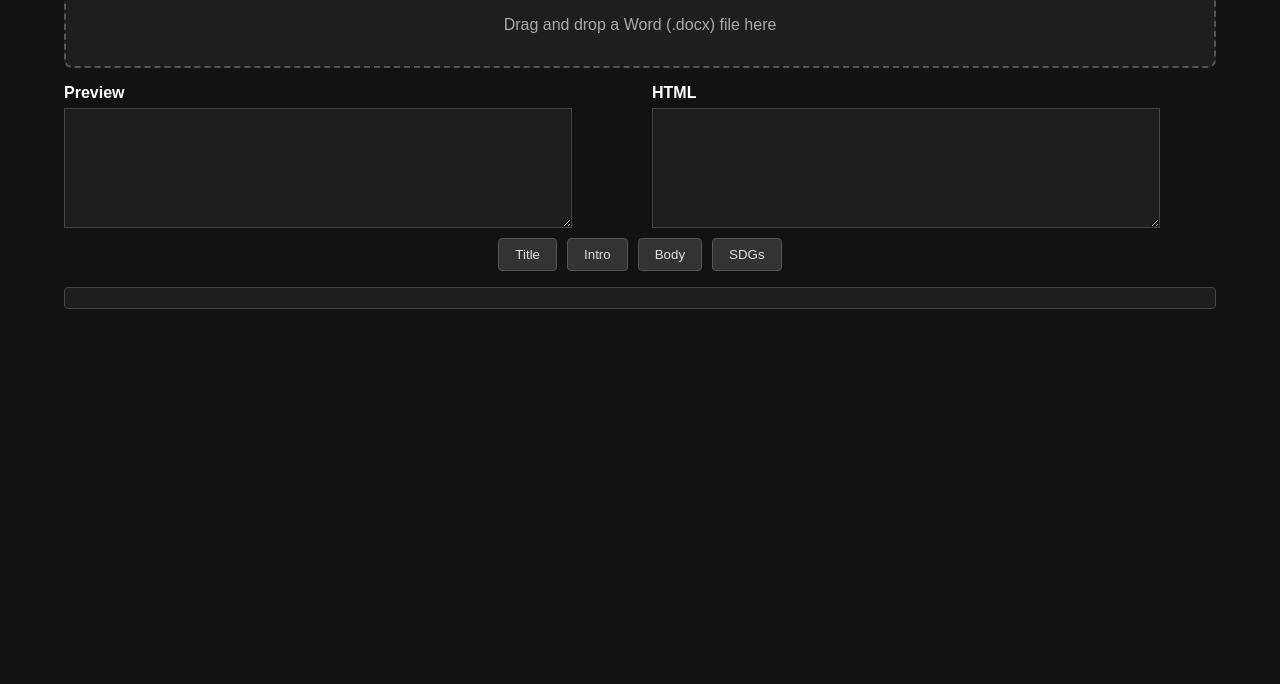
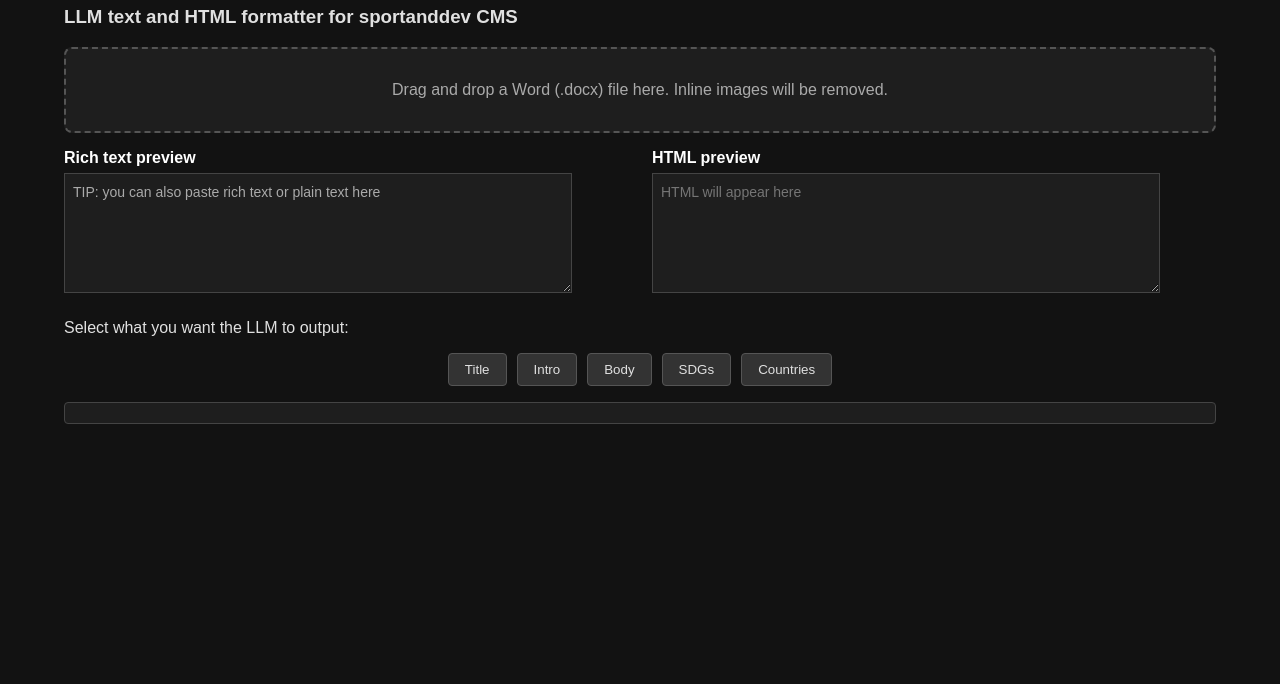
Before and after one commit to pravda23/stylestripper, a website with bundled scripts: page index.html in a window 1280 px wide. Shown: the part 116-800 px from the top of the page. Built offline with nearby package versions, Linux system fonts and the light colour scheme.

Commit message:
added countries field

```diff
--- a/index.html
+++ b/index.html
@@ -9,34 +9,40 @@
     <script src="https://unpkg.com/mammoth@1.7.0/mammoth.browser.min.js"></script>
   </head>
   <body>
-    <p>
-      Paste your content below or upload a Word (.docx). Inline images will be
-      removed.
-    </p>
+    <h1>Stylestripper</h1>
+    <h3>LLM text and HTML formatter for sportanddev CMS</h3>
     <div id="errorMsg"></div>
     <!-- Place this above your file input -->
-    <div id="dropZone">Drag and drop a Word (.docx) file here</div>
+    <div id="dropZone">
+      Drag and drop a Word (.docx) file here. Inline images will be removed.
+    </div>
     <input type="file" id="fileInput" accept=".docx" style="display: none" />
     <div id="container">
       <div class="panel">
-        <label for="previewArea">Preview</label>
+        <label for="previewArea">Rich text preview</label>
         <div
           id="previewArea"
           contenteditable="true"
           spellcheck="false"
-          placeholder="Paste here..."
+          placeholder="TIP: you can also paste rich text or plain text here"
         ></div>
       </div>
       <div class="panel">
-        <label for="outputHtml">HTML</label>
-        <textarea id="outputHtml" readonly></textarea>
+        <label for="outputHtml">HTML preview</label>
+        <textarea
+          id="outputHtml"
+          readonly
+          placeholder="HTML will appear here"
+        ></textarea>
       </div>
     </div>
+    <p>Select what you want the LLM to output:</p>
     <div style="display: flex; justify-content: center; gap: 10px">
       <button id="title">Title</button>
       <button id="intro">Intro</button>
       <button id="body">Body</button>
       <button id="sdgs">SDGs</button>
+      <button id="country">Countries</button>
     </div>
     <pre id="output"></pre>
 
--- a/prompts.js
+++ b/prompts.js
@@ -4,5 +4,7 @@ export default {
   intro:
     "output a 50-word summary of the article contents. return only the summary text.",
   body: "output the body of the article in clean html. convert all headings to sentence case",
-  sdgs: "output a list of all UN SDGs that are mentioned in the article. return only the list of SDGs",
+  sdgs: "output a list of all UN SDGs that are mentioned in the article including their number and title. return only the list of SDGs with no explainer text. If no specific SDGs are mentioned, return the closest match to the article topic.",
+  country:
+    "output a list of all countries that are mentioned in the article. return only the list of countries with no explainer text",
 };
--- a/style.css
+++ b/style.css
@@ -1,3 +1,8 @@
+:root {
+  --field-font: 14px/1.45 Arial, sans-serif;
+  --field-fg: #aaa;
+}
+
 body {
   font-family: Arial, sans-serif;
   margin: 5vw;
@@ -38,17 +43,27 @@ textarea,
   border: 1px solid #444;
   padding: 8px;
   background: #1e1e1e;
-  color: #e0e0e0;
-  font-family: Arial, sans-serif;
+  font: var(--field-font);
+  color: var(--field-fg);
   resize: vertical;
   box-sizing: border-box;
   margin-bottom: 10px;
   overflow: auto;
 }
 
+#previewArea:before {
+  color: #aaa;
+  font-family: Arial, sans-serif;
+}
+
+#previewArea:empty:before {
+  content: attr(placeholder);
+  pointer-events: none;
+  opacity: 1;
+}
+
 #output {
   background-color: #1e1e1e;
-  color: #e0e0e0;
   padding: 10px;
   border-radius: 4px;
   border: 1px solid #444;
@@ -58,8 +73,6 @@ textarea,
 
 #output pre {
   background-color: inherit;
-  color: #333;
-  font-family: monospace;
   margin: 0;
 }
 
@@ -71,6 +84,34 @@ pre {
   border: 1px solid #ccc;
   border-radius: 4px;
   font-family: monospace;
+}
+
+/* TEXTAREA (#outputHtml) placeholder — all engines */
+textarea#outputHtml::placeholder,
+textarea#outputHtml::-webkit-input-placeholder,
+textarea#outputHtml::-moz-placeholder,
+textarea#outputHtml:-ms-input-placeholder,
+textarea#outputHtml::-ms-input-placeholder {
+  color: var(--field-fg);
+  opacity: 1; /* prevent faded default */
+  font: var(--field-font);
+  font-style: normal; /* some UAs make placeholders italic */
+  font-weight: 400;
+}
+
+/* CONTENTEDITABLE (#previewArea) placeholder */
+#previewArea:empty::before {
+  content: attr(placeholder);
+  color: var(--field-fg);
+  font: var(--field-font);
+  pointer-events: none;
+  opacity: 1;
+}
+
+/* (Optional) match on focus */
+#previewArea:focus:empty::before,
+textarea#outputHtml:focus::placeholder {
+  opacity: 0.7;
 }
 
 #fileInput {
```
